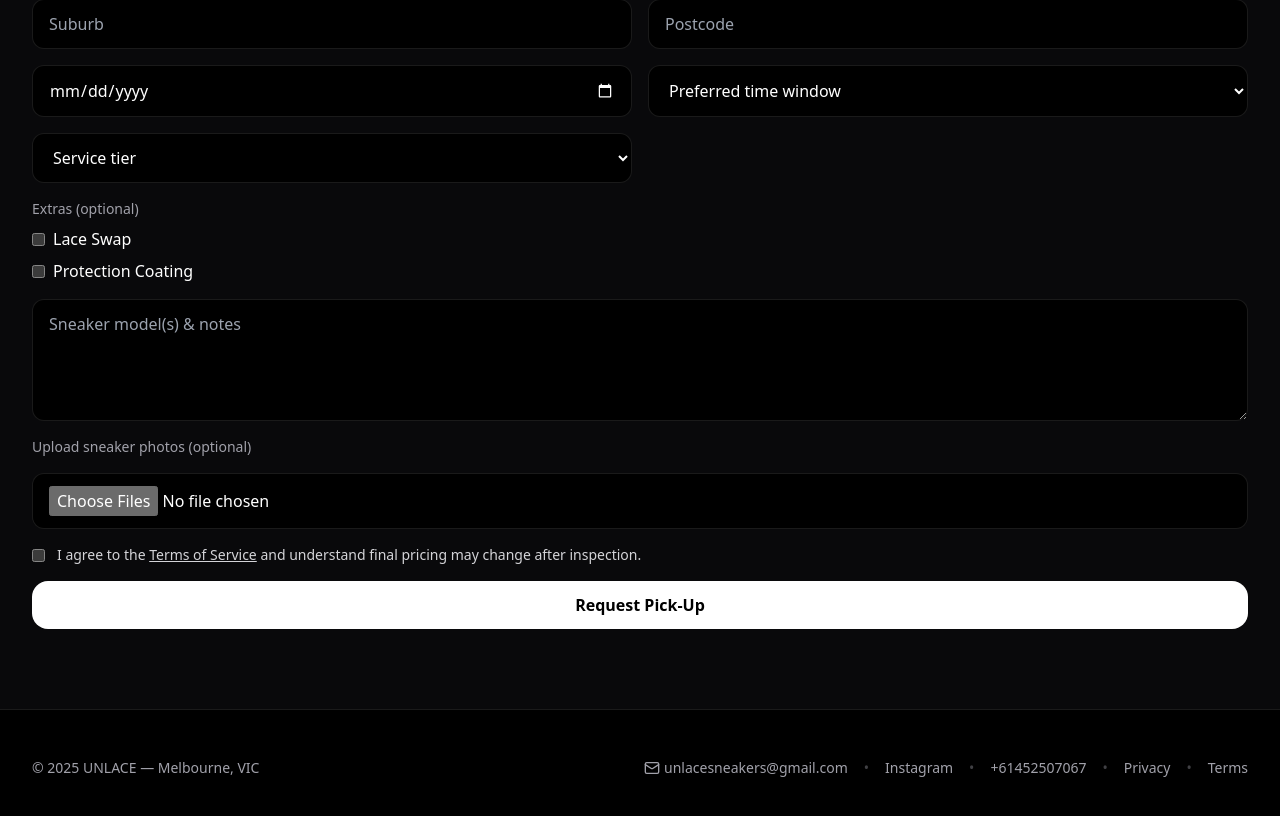
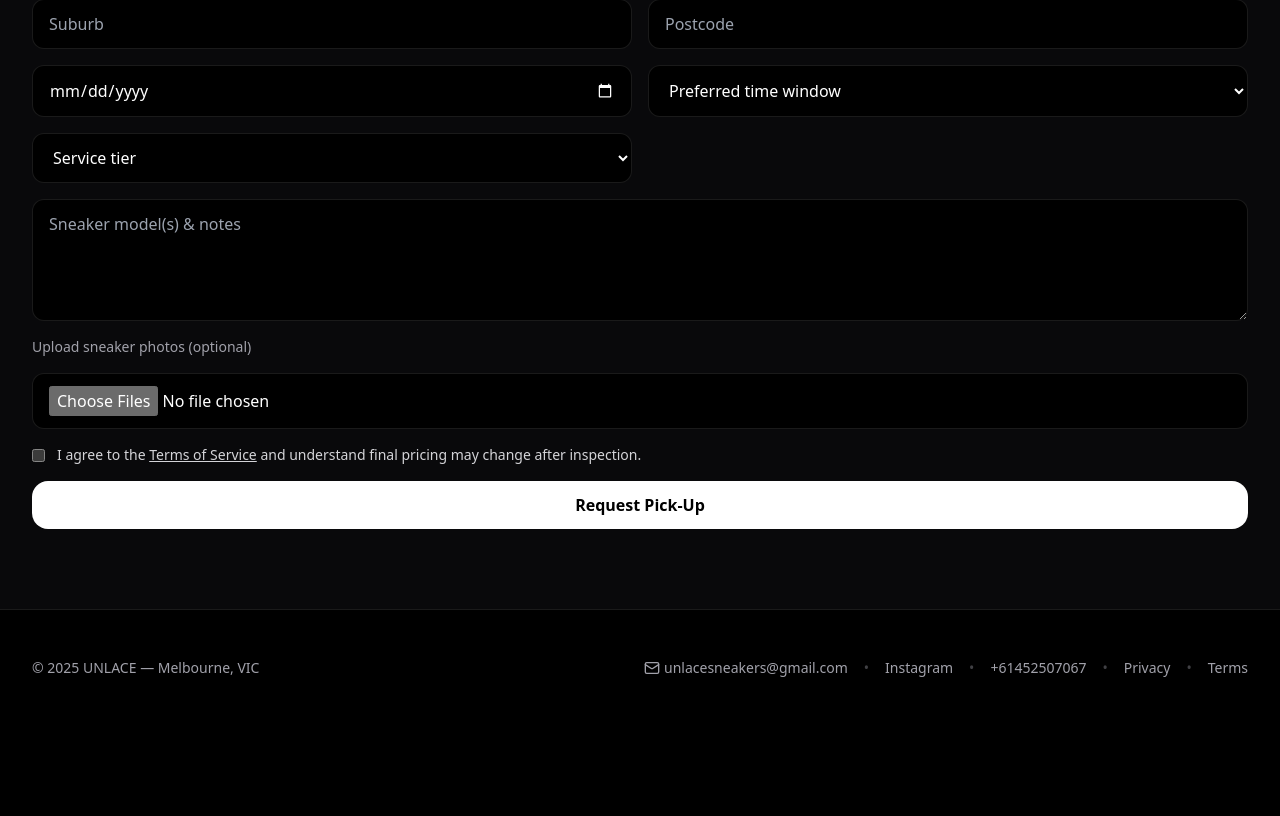
Before and after one commit to unlacesneakers/unlace-site, a Next.js app: page / in a window 1280 px wide. Shown: the part 2021-2837 px from the top of the page. After the commit the page ends 2747 px from the top, so only its background shows below. Built offline with nearby package versions, Linux system fonts and the light colour scheme.

Commit message:
Update index.tsx

```diff
--- a/pages/index.tsx
+++ b/pages/index.tsx
@@ -193,19 +193,6 @@ async function handleSubmit(e: React.FormEvent<HTMLFormElement>) {
               <option>Premium Detail</option>
               <option>Whitening & De-yellowing</option>
               </select>
-              {/* Extras (optional) */}
-<fieldset className="sm:col-span-2">
-  <legend className="text-sm text-zinc-400 mb-2">Extras (optional)</legend>
-  <label className="flex items-center gap-2 mb-2">
-    <input type="checkbox" name="extras[]" value="Lace Swap" />
-    <span>Lace Swap</span>
-  </label>
-  <label className="flex items-center gap-2">
-    <input type="checkbox" name="extras[]" value="Protection Coating" />
-    <span>Protection Coating</span>
-  </label>
-</fieldset>
-
               <textarea name="notes" placeholder="Sneaker model(s) & notes" className="bg-black border border-white/10 rounded-xl px-4 py-3 sm:col-span-2" rows={4} />
               <label className="sm:col-span-2 text-sm text-zinc-400">Upload sneaker photos (optional)</label>
               <input
```
